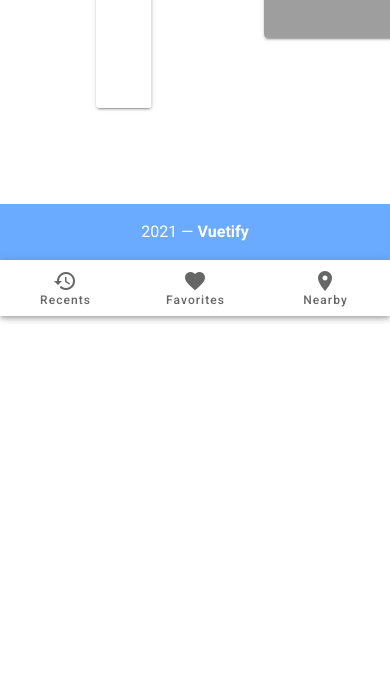
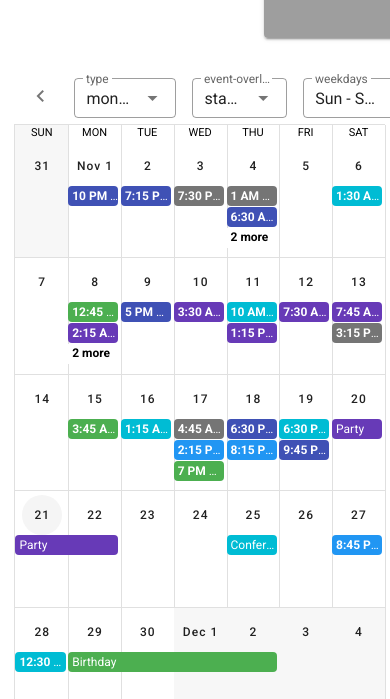
Before and after one commit to LucasAbreuFG/vue-desenv-web, a Vue app: page / in a window 390 px wide. Shown: the part 869-1568 px from the top of the page. Before the commit the page ends 1185 px from the top, so only its background shows below. Built offline with nearby package versions, Linux system fonts and the light colour scheme; grey boxes are pictures that could not be loaded.

Commit message:
fix.geral-project

```diff
--- a/src/components/HelloWorld.vue
+++ b/src/components/HelloWorld.vue
@@ -2,7 +2,7 @@
   <v-container>
     <div style="display: inline-flex; margin-top: 9rem">
       <div class="ma-12 pa-12">
-        <v-card class= "lateral-card" >
+        <v-card class="lateral-card">
           <v-navigation-drawer permanent expand-on-hover>
             <v-list>
               <v-list-item class="px-2">
@@ -48,7 +48,7 @@
           </v-navigation-drawer>
         </v-card>
       </div>
-      <div style=" width: 90vw;">
+      <div style="width: 90vw">
         <v-container class="pa-4 text-center">
           <v-row class="fill-height" align="center" justify="center">
             <template v-for="(item, i) in items">
@@ -117,6 +117,57 @@
         </v-container>
       </div>
     </div>
+    <div class ="baseCalendar">
+      <v-sheet tile height="54" class="d-flex">
+        <v-btn icon class="ma-2" @click="$refs.calendar.prev()">
+          <v-icon>mdi-chevron-left</v-icon>
+        </v-btn>
+        <v-select
+          v-model="type"
+          :items="types"
+          dense
+          outlined
+          hide-details
+          class="ma-2"
+          label="type"
+        ></v-select>
+        <v-select
+          v-model="mode"
+          :items="modes"
+          dense
+          outlined
+          hide-details
+          label="event-overlap-mode"
+          class="ma-2"
+        ></v-select>
+        <v-select
+          v-model="weekday"
+          :items="weekdays"
+          dense
+          outlined
+          hide-details
+          label="weekdays"
+          class="ma-2"
+        ></v-select>
+        <v-spacer></v-spacer>
+        <v-btn icon class="ma-2" @click="$refs.calendar.next()">
+          <v-icon>mdi-chevron-right</v-icon>
+        </v-btn>
+      </v-sheet>
+      <v-sheet height="600">
+        <v-calendar
+          ref="calendar"
+          v-model="value"
+          :weekdays="weekday"
+          :type="type"
+          :events="events"
+          :event-overlap-mode="mode"
+          :event-overlap-threshold="30"
+          :event-color="getEventColor"
+          @change="getEvents"
+        ></v-calendar>
+      </v-sheet>
+    </div>
   </v-container>
 </template>
 
@@ -145,13 +196,80 @@
       },
     ],
     transparent: "rgba(255, 255, 255, 0)",
+    type: "month",
+    types: ["month", "week", "day", "4day"],
+    mode: "stack",
+    modes: ["stack", "column"],
+    weekday: [0, 1, 2, 3, 4, 5, 6],
+    weekdays: [
+      { text: "Sun - Sat", value: [0, 1, 2, 3, 4, 5, 6] },
+      { text: "Mon - Sun", value: [1, 2, 3, 4, 5, 6, 0] },
+      { text: "Mon - Fri", value: [1, 2, 3, 4, 5] },
+      { text: "Mon, Wed, Fri", value: [1, 3, 5] },
+    ],
+    value: "",
+    events: [],
+    colors: [
+      "blue",
+      "indigo",
+      "deep-purple",
+      "cyan",
+      "green",
+      "orange",
+      "grey darken-1",
+    ],
+    names: [
+      "Meeting",
+      "Holiday",
+      "PTO",
+      "Travel",
+      "Event",
+      "Birthday",
+      "Conference",
+      "Party",
+    ],
   }),
+  methods: {
+    getEvents({ start, end }) {
+      const events = [];
+
+      const min = new Date(`${start.date}T00:00:00`);
+      const max = new Date(`${end.date}T23:59:59`);
+      const days = (max.getTime() - min.getTime()) / 86400000;
+      const eventCount = this.rnd(days, days + 20);
+
+      for (let i = 0; i < eventCount; i++) {
+        const allDay = this.rnd(0, 3) === 0;
+        const firstTimestamp = this.rnd(min.getTime(), max.getTime());
+        const first = new Date(firstTimestamp - (firstTimestamp % 900000));
+        const secondTimestamp = this.rnd(2, allDay ? 288 : 8) * 900000;
+        const second = new Date(first.getTime() + secondTimestamp);
+
+        events.push({
+          name: this.names[this.rnd(0, this.names.length - 1)],
+          start: first,
+          end: second,
+          color: this.colors[this.rnd(0, this.colors.length - 1)],
+          timed: !allDay,
+        });
+      }
+
+      this.events = events;
+    },
+    getEventColor(event) {
+      return event.color;
+    },
+    rnd(a, b) {
+      return Math.floor((b - a + 1) * Math.random()) + a;
+    },
+  },
 };
 </script>
 <style>
-.lateral-card{
-  height: 69.5vh;
-
+.baseCalendar{
+  width: 97vw;
+  margin-left: 1.5rem;
+  margin-top: 1rem;
 }
 .container {
   margin: 0 !important;
@@ -177,8 +295,10 @@
 }
 
 @media only screen and (max-width: 600px) {
-  .lateral-card{
-    height: 84.5vh;
+  .baseCalendar {
+    width: 95%;
+    margin-left: 0.9rem;
+
   }
 }
 </style>
```
